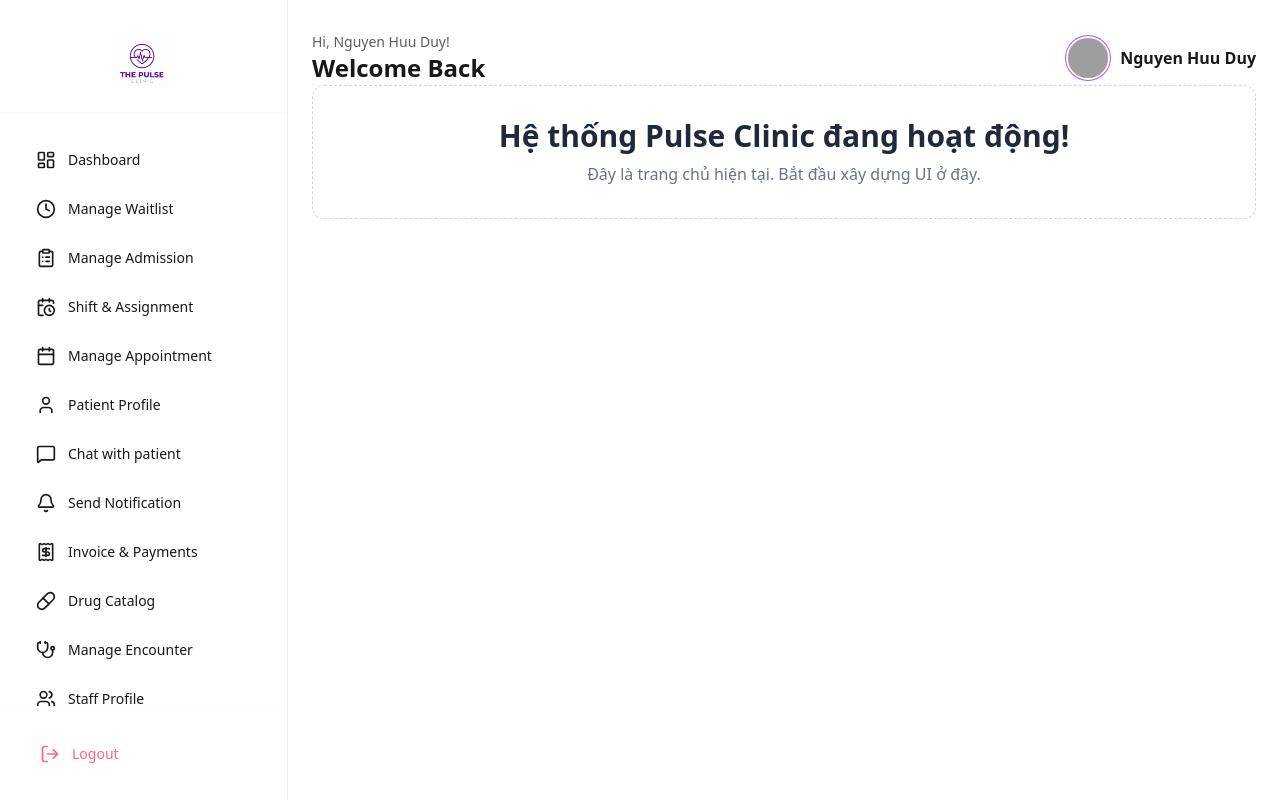
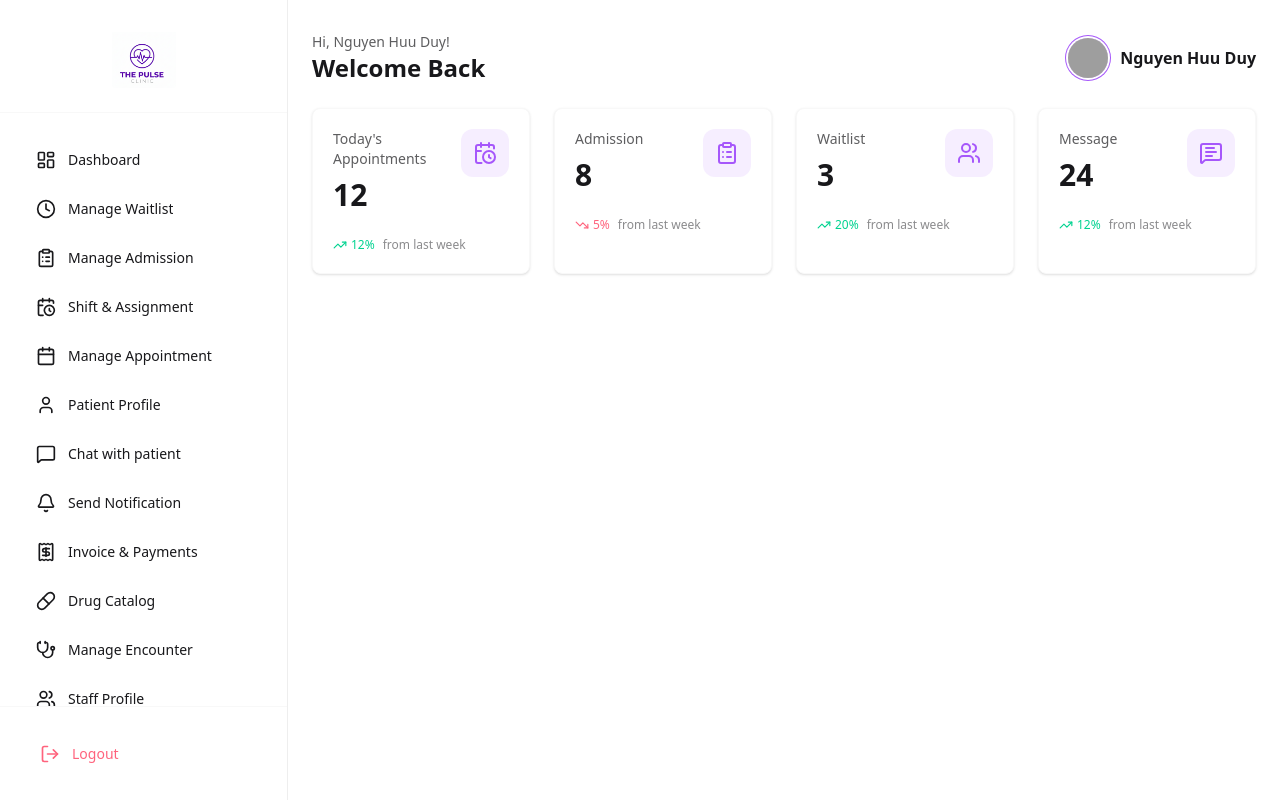
Before and after one commit to the-pulse-clinic-uit/pulse-web, a Next.js app: page /staff/dashboard in a window 1280 px wide. Built offline with nearby package versions, Linux system fonts and the light colour scheme; grey boxes are pictures that could not be loaded.

Commit message:
feat(staff): add stat grid for dashboard page

```diff
--- a/app/staff/(workspace)/dashboard/page.tsx
+++ b/app/staff/(workspace)/dashboard/page.tsx
@@ -1,17 +1,11 @@
 import DashboardHeader from "@/components/staff/DashboardHeader";
+import StatsGrid from "@/components/staff/StatGrid";
 
 export default function DashboardPage() {
     return (
-        <div className="flex flex-col min-h-screen px-6 py-8 bg-white">
+        <div className="flex flex-col gap-6 min-h-screen px-6 py-8 bg-white">
             <DashboardHeader userName="Nguyen Huu Duy" />
-            <div className="text-center p-8 border border-dashed border-gray-300 rounded-xl">
-                <h1 className="text-3xl font-bold text-gray-800 mb-2">
-                    Hệ thống Pulse Clinic đang hoạt động!
-                </h1>
-                <p className="text-gray-500">
-                    Đây là trang chủ hiện tại. Bắt đầu xây dựng UI ở đây.
-                </p>
-            </div>
+            <StatsGrid />
         </div>
     );
 }
--- a/components/staff/DashboardHeader.tsx
+++ b/components/staff/DashboardHeader.tsx
@@ -10,7 +10,7 @@ const DashboardHeader = ({
     avatarUrl = "/images/default-avatar.png",
 }: HeaderProps) => {
     return (
-        <header className="flex items-center justify-between bg-base-100 border-b border-base-200">
+        <header className="flex items-center justify-between">
             <div className="flex flex-col">
                 <span className="text-sm text-base-content/70">
                     Hi, {userName}!
--- /dev/null
+++ b/components/staff/StatCard.tsx
@@ -0,0 +1,58 @@
+import { LucideIcon, TrendingUp, TrendingDown } from "lucide-react";
+
+interface StatCardProps {
+    title: string;
+    value: string | number;
+    icon: LucideIcon;
+    trend: string;
+    trendUp?: boolean;
+    description?: string;
+}
+
+const StatCard = ({
+    title,
+    value,
+    icon: Icon,
+    trend,
+    trendUp = true,
+    description = "from last week",
+}: StatCardProps) => {
+    return (
+        <div className="card bg-base-100 shadow-sm border border-base-200">
+            <div className="card-body p-5">
+                <div className="flex items-start justify-between">
+                    <div>
+                        <h3 className="text-sm font-medium text-base-content/70">
+                            {title}
+                        </h3>
+                        <div className="mt-2 text-3xl font-bold text-base-content">
+                            {value}
+                        </div>
+                    </div>
+
+                    <div className="p-3 bg-primary/10 rounded-xl text-primary">
+                        <Icon size={24} />
+                    </div>
+                </div>
+
+                <div className="mt-4 flex items-center gap-2 text-xs">
+                    <span
+                        className={`flex items-center gap-1 font-medium ${
+                            trendUp ? "text-success" : "text-error"
+                        }`}
+                    >
+                        {trendUp ? (
+                            <TrendingUp size={14} />
+                        ) : (
+                            <TrendingDown size={14} />
+                        )}
+                        {trend}
+                    </span>
+                    <span className="text-base-content/50">{description}</span>
+                </div>
+            </div>
+        </div>
+    );
+};
+
+export default StatCard;
--- /dev/null
+++ b/components/staff/StatGrid.tsx
@@ -0,0 +1,57 @@
+import {
+    CalendarClock,
+    ClipboardList,
+    Users,
+    MessageSquareText,
+} from "lucide-react";
+import StatCard from "./StatCard";
+
+const StatsGrid = () => {
+    const statsData = [
+        {
+            title: "Today's Appointments",
+            value: 12,
+            icon: CalendarClock,
+            trend: "12%",
+            trendUp: true,
+        },
+        {
+            title: "Admission",
+            value: 8,
+            icon: ClipboardList,
+            trend: "5%",
+            trendUp: false,
+        },
+        {
+            title: "Waitlist",
+            value: 3,
+            icon: Users,
+            trend: "20%",
+            trendUp: true,
+        },
+        {
+            title: "Message",
+            value: 24,
+            icon: MessageSquareText,
+            trend: "12%",
+            trendUp: true,
+        },
+    ];
+
+    return (
+        <div className="grid grid-cols-1 md:grid-cols-2 lg:grid-cols-4 gap-6 mb-8">
+            {statsData.map((stat, index) => (
+                <StatCard
+                    key={index}
+                    title={stat.title}
+                    value={stat.value}
+                    icon={stat.icon}
+                    trend={stat.trend}
+                    trendUp={stat.trendUp}
+                />
+            ))}
+        </div>
+    );
+};
+
+export default StatsGrid;
```
